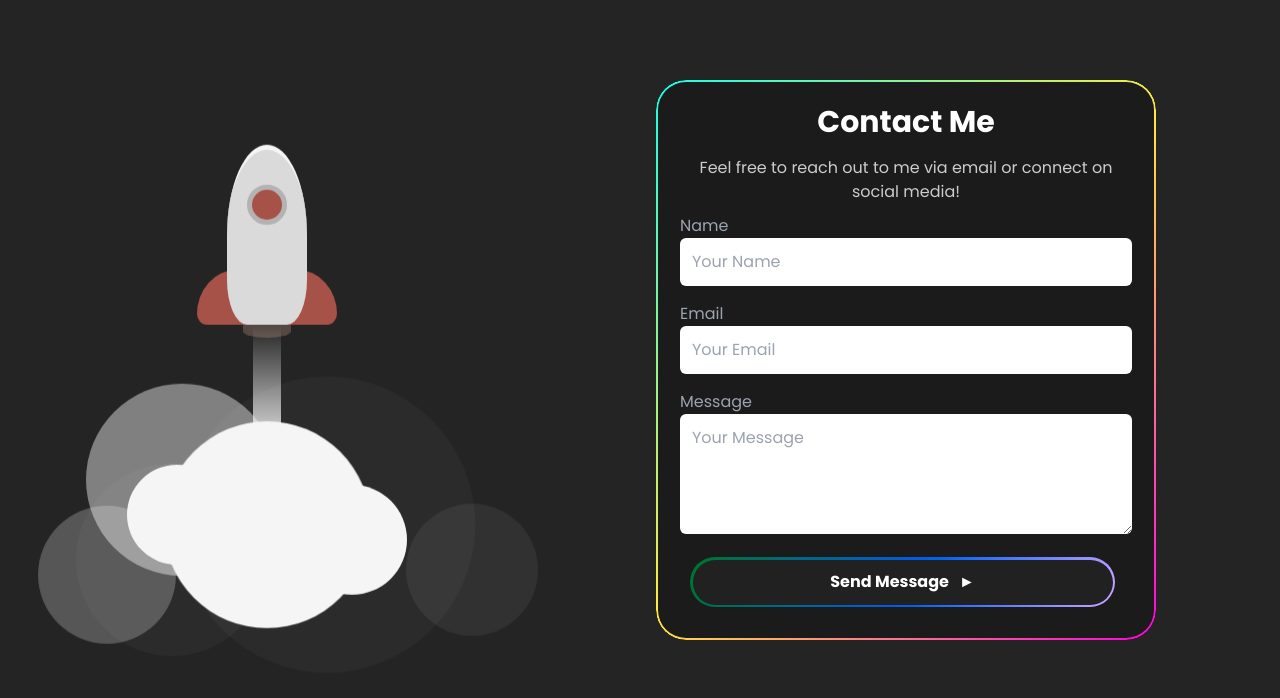
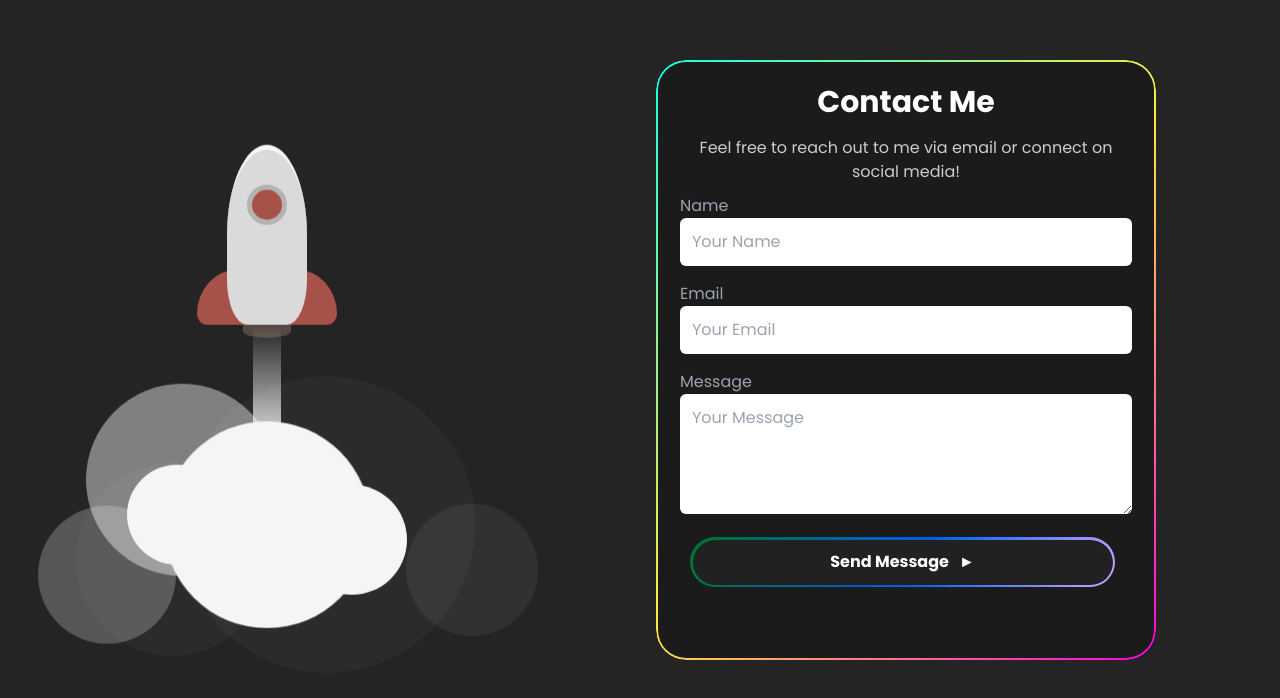
Before and after one commit to aeMyst/Portfolio2, a React (Vite) app in the folder my-portfolio/: page / in a window 1280 px wide. Shown: the part 6361-7059 px from the top of the page. Built offline with nearby package versions, Linux system fonts and the light colour scheme.

Commit message:
change card size for email

```diff
--- a/my-portfolio/src/elements/MainCard.css
+++ b/my-portfolio/src/elements/MainCard.css
@@ -68,7 +68,7 @@ height: 365px;
 
 .card.contact {
   width: 500px;
-  height: 560px;
+  height: 600px;
 
 }
 
```
